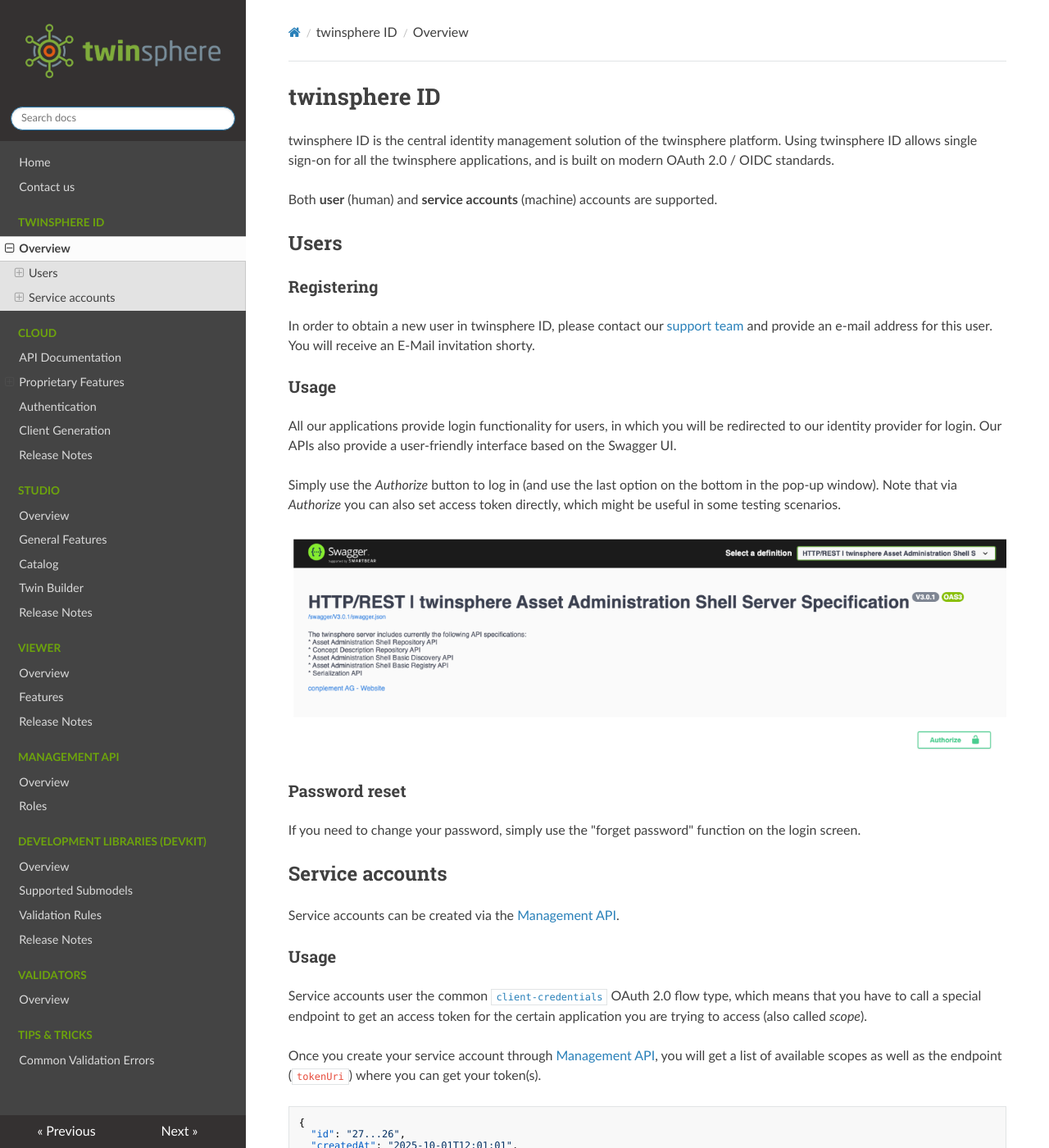
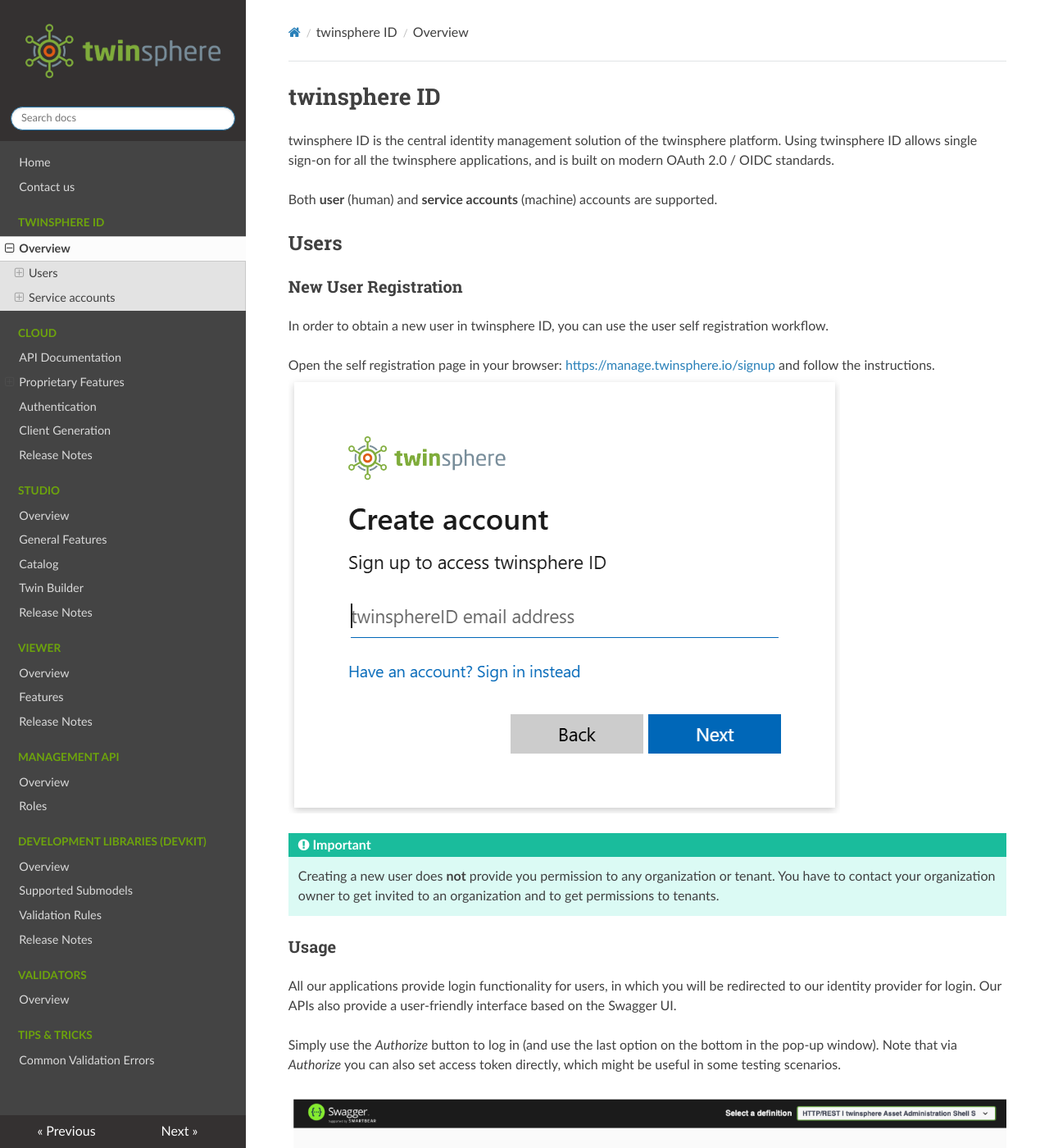
Before and after one commit to twinsphere/twinsphere.github.io, an MkDocs documentation site: the page built from docs/id-overview.md, in a window 1280 px wide and 1400 px high. Shown: the whole window at 82% size. Built offline with MkDocs 1.6.1, drawn with Linux system fonts in a browser that asks for light colours; nearby versions of some CDN libraries.

Commit message:
feat(signup): add user self signup

```diff
--- a/docs/id-overview.md
+++ b/docs/id-overview.md
@@ -7,10 +7,17 @@
 
 ## Users
 
-### Registering
+### New User Registration
 
-In order to obtain a new user in twinsphere ID, please contact our [support team](contact.md) and provide
-an e-mail address for this user. You will receive an E-Mail invitation shorty.
+In order to obtain a new user in twinsphere ID, you can use the user self registration workflow.
+
+Open the self registration page in your browser:
+[https://manage.twinsphere.io/signup](https://manage.twinsphere.io/signup) and follow the instructions.
+![Twinsphere ID: User self registration](img/twinsphereid_user_self_registration.png)
+
+!!! important
+    Creating a new user does **not** provide you permission to any organization or tenant.
+    You have to contact your organization owner to get invited to an organization and to get permissions to tenants.
 
 ### Usage
 
```
Also changed, not shown: docs/img/twinsphereid_user_self_registration.png (added).
